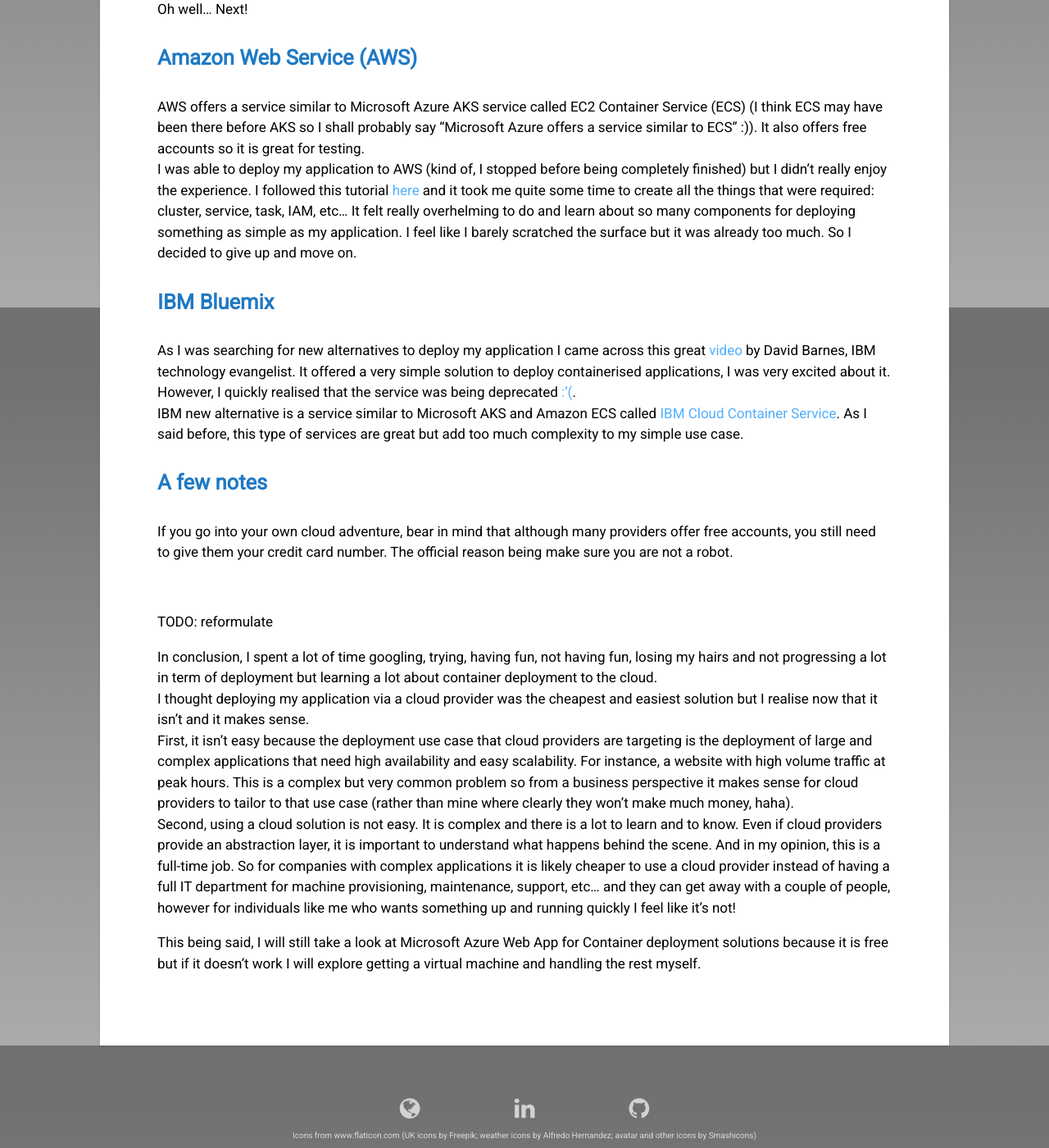
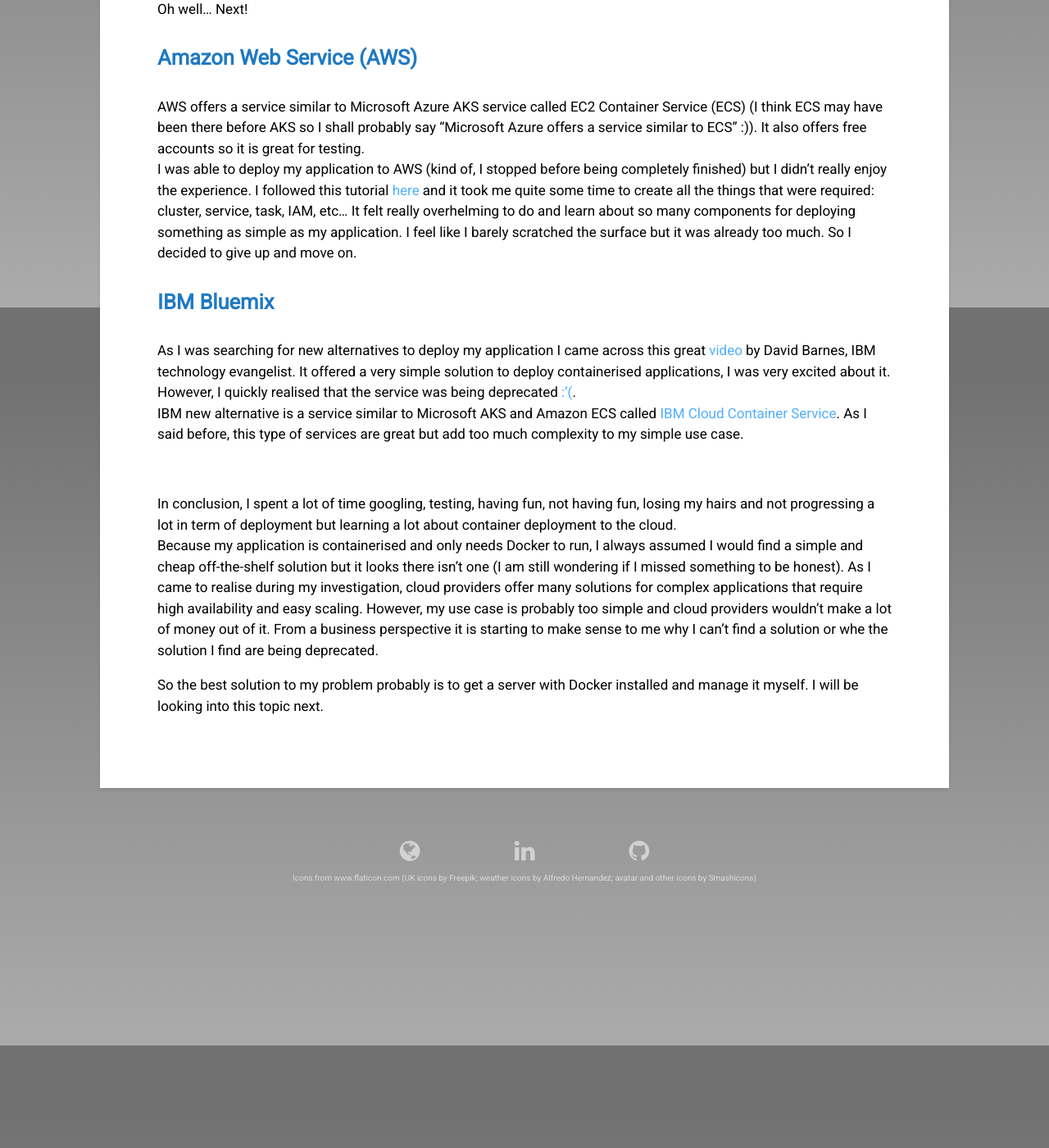
Before and after one commit to caroleolivier/caroleolivier.github.io, a Jekyll site: the page built from _posts/2017-11-09-containerised-application-deployment-solutions.md, in a window 1280 px wide and 1400 px high, scrolled down 1425 px. Shown: the whole window at 82% size. Built offline with Jekyll 4.4.1, drawn with Linux system fonts in a browser that asks for light colours; some of the changed text lies outside the part shown.

Commit message:
Improve conclusion

```diff
--- a/_posts/2017-11-09-containerised-application-deployment-solutions.md
+++ b/_posts/2017-11-09-containerised-application-deployment-solutions.md
@@ -55,21 +55,10 @@
 IBM new alternative is a service similar to Microsoft AKS and Amazon ECS called [IBM Cloud Container Service](https://www.ibm.com/cloud/container-service). As I said before, this type of services are great but add too much complexity to my simple use case.
 
 
-#### A few notes
-
-If you go into your own cloud adventure, bear in mind that although many providers offer free accounts, you still need to give them your credit card number. The official reason being make sure you are not a robot.
-
-
 <br/>
 
-TODO: reformulate
+In conclusion, I spent a lot of time googling, testing, having fun, not having fun, losing my hairs and not progressing a lot in term of deployment but learning a lot about container deployment to the cloud.
+<br/>
+Because my application is containerised and only needs Docker to run, I always assumed I would find a simple and cheap off-the-shelf solution but it looks there isn't one (I am still wondering if I missed something to be honest). As I came to realise during my investigation, cloud providers offer many solutions for complex applications that require high availability and easy scaling. However, my use case is probably too simple and cloud providers wouldn't make a lot of money out of it. From a business perspective it is starting to make sense to me why I can't find a solution or whe the solution I find are being deprecated.
 
-
-In conclusion, I spent a lot of time googling, trying, having fun, not having fun, losing my hairs and not progressing a lot in term of deployment but learning a lot about container deployment to the cloud.
-<br/>
-I thought deploying my application via a cloud provider was the cheapest and easiest solution but I realise now that it isn't and it makes sense.
-<br/>First, it isn't easy because the deployment use case that cloud providers are targeting is the deployment of large and complex applications that need high availability and easy scalability. For instance, a website with high volume traffic at peak hours. This is a complex but very common problem so from a business perspective it makes sense for cloud providers to tailor to that use case (rather than mine where clearly they won't make much money, haha).
-<br/>
-Second, using a cloud solution is not easy. It is complex and there is a lot to learn and to know. Even if cloud providers provide an abstraction layer, it is important to understand what happens behind the scene. And in my opinion, this is a full-time job. So for companies with complex applications it is likely cheaper to use a cloud provider instead of having a full IT department for machine provisioning, maintenance, support, etc... and they can get away with a couple of people, however for individuals like me who wants something up and running quickly I feel like it's not!
-
-This being said, I will still take a look at Microsoft Azure Web App for Container deployment solutions because it is free but if it doesn't work I will explore getting a virtual machine and handling the rest myself.
+So the best solution to my problem probably is to get a server with Docker installed and manage it myself. I will be looking into this topic next.
```
